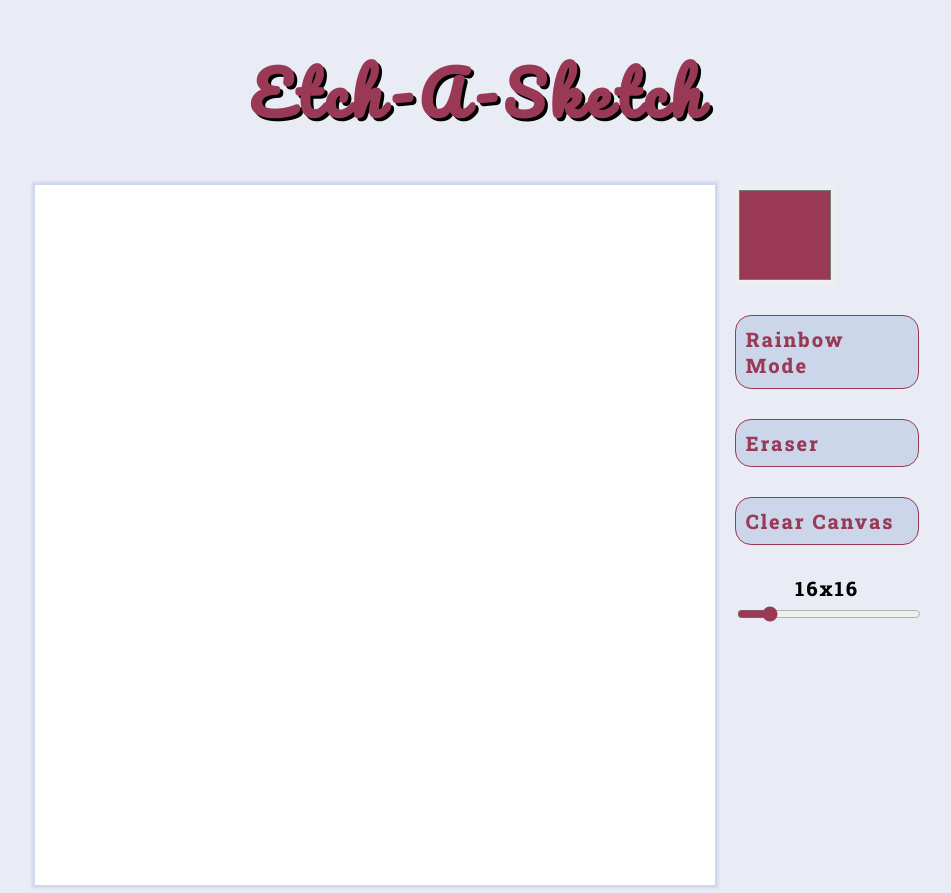
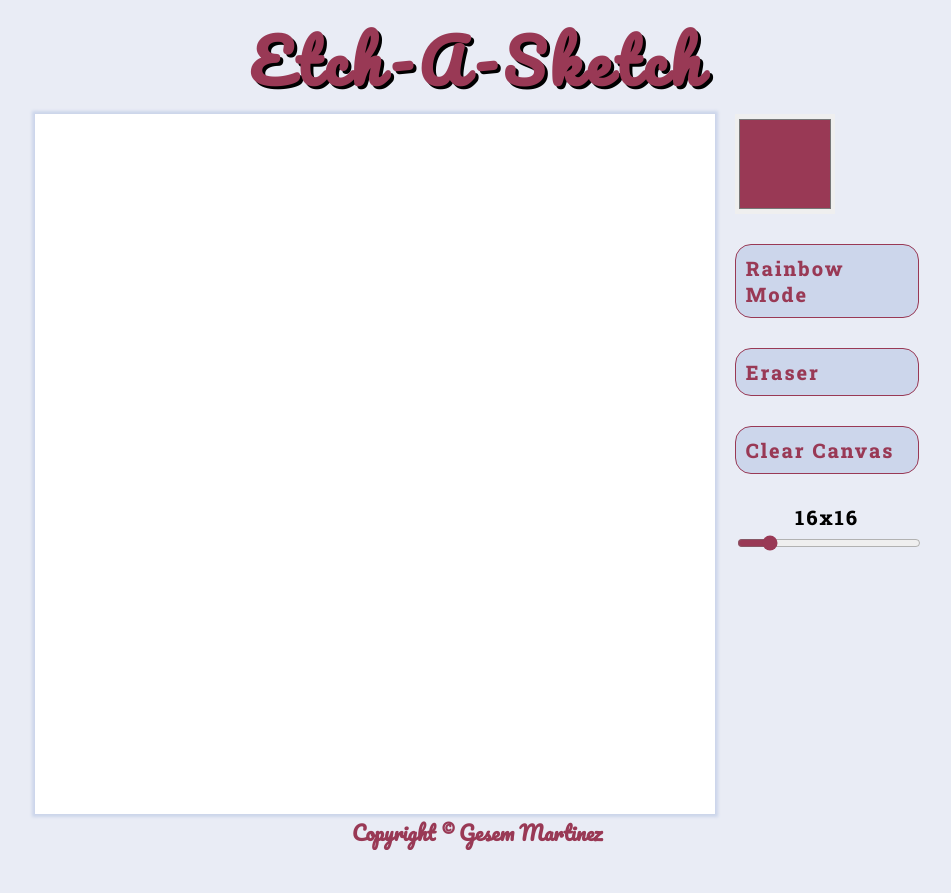
Before and after one commit to Gesem-Martinez/etch-a-sketch, a plain HTML site: page index.html in a window 1280 px wide. Shown: the whole page, without its empty margins (163-1114 px from the left). After the commit the page ends 850 px from the top, so only its background shows below. Drawn offline with Linux system fonts and the light colour scheme.

Commit message:
Add footer and use flexbox to layout the body

```diff
--- a/index.html
+++ b/index.html
@@ -30,6 +30,7 @@
         </div>
     </div>
 
+    <footer>Copyright © Gesem Martinez</footer>
     <script src="index.js"></script>
 </body>
 </html>
--- a/styles.css
+++ b/styles.css
@@ -11,6 +11,15 @@ html{
 body{
     text-align: center;
     background-color: #E9ECF5;
+    height: 98vh;
+
+    display: flex;
+    flex-direction: column;
+    gap: 1px;
+}
+
+header{
+    flex-grow: 1;
 }
 
 .title{
@@ -19,11 +28,14 @@ body{
     color: #993955;
     text-shadow: 3px 3px black;
     letter-spacing: 5px;
+
+    margin: 0;
 }
 
 .container{
     width: 70%;
     margin: 0 auto;
+    flex-grow: 3;
 
     display: flex;
     justify-content: center;
@@ -100,6 +112,11 @@ body{
     flex-grow: 1;
 }
 
-.pixel-hover{
-    background-color: black;
+footer{
+    font-family: 'Pacifico', cursive;
+    color: #993955;
+    font-weight: 800;
+    font-size: 20px;
+    flex-grow: 1;
+
 }
```
